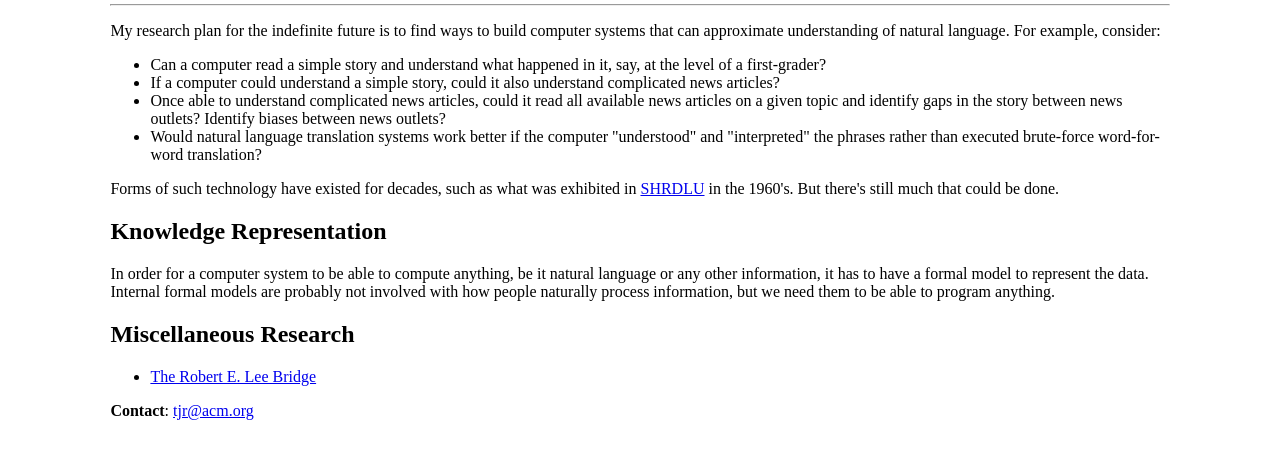
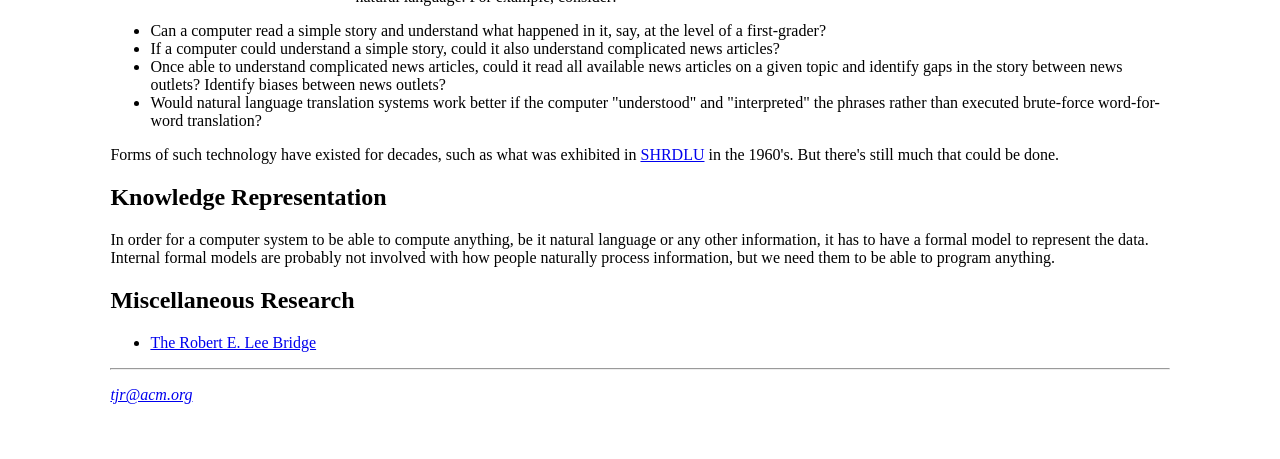
Before and after one commit to tjr/tjr.github.com, a Jekyll site: the page research/index.html, which Jekyll copies as it is, in a window 1280 px wide, cut to the strip 174-633 px from the top of the page. Built offline with Jekyll 4.4.1, drawn with Linux system fonts in a browser that asks for light colours.

Commit message:
css modifications

```diff
--- a/research/index.html
+++ b/research/index.html
@@ -8,7 +8,7 @@
 <div id="content">
 
 <div class="white">
-<a href="http://www.flickr.com/photos/trothwell/5187408482/" title="IMG_5423 by trothwell, on Flickr"><img src="http://farm2.static.flickr.com/1265/5187408482_c1b75e4f33_m.jpg" width="240" height="160" alt="IMG_5423" class="photo" align="right"/></a>
+<a href="http://www.flickr.com/photos/trothwell/5187408482/" title="IMG_5423 by trothwell, on Flickr"><img src="http://farm2.static.flickr.com/1265/5187408482_c1b75e4f33_m.jpg" width="240" height="160" alt="IMG_5423" class="photo" align="left"/></a>
 
 <h1>Research</h1>
 
@@ -61,8 +61,9 @@ them to be able to program anything.
 </div>
 
 <div class="powderblue">
+<hr>
 <p>
-<b>Contact</b>: <a href="mailto:tjr@acm.org">tjr@acm.org</a>
+<i><a href="mailto:tjr@acm.org">tjr@acm.org</a></i>
 </p>
 </div>
 
```
